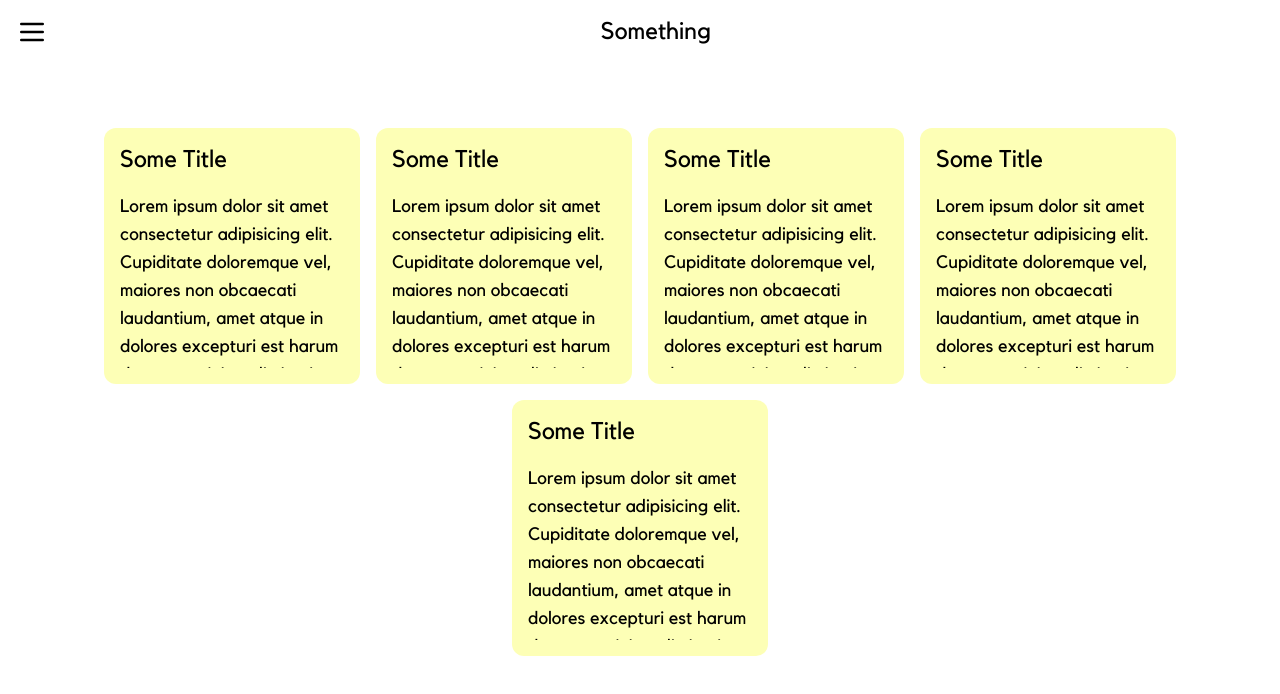
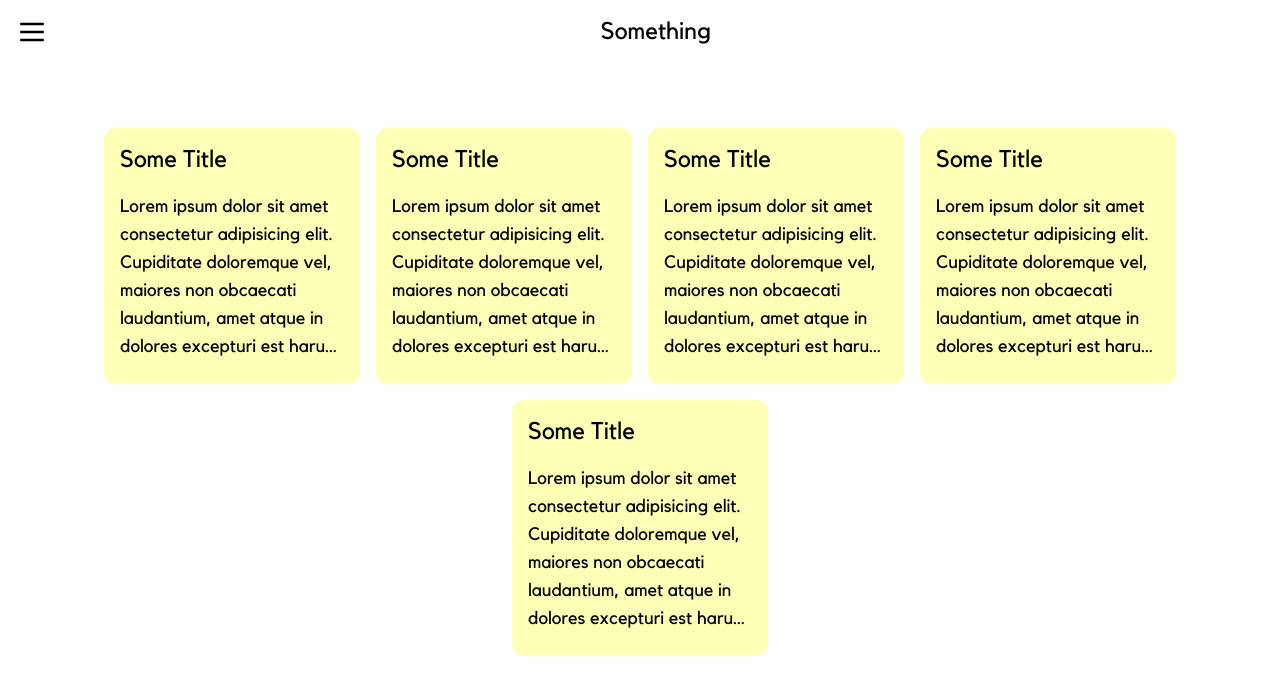
Before and after one commit to tanishkushwaha/pastel-notes, a Next.js app: page / in a window 1280 px wide. Shown: the top 694 px of the page. Built offline with nearby package versions, Linux system fonts and the light colour scheme; no server answers; sample sign-in values are in the browser's storage.

Commit message:
Add text ellipsis in the note component

```diff
--- a/components/Note.tsx
+++ b/components/Note.tsx
@@ -2,11 +2,10 @@ import React from 'react'
 
 export default function Note({ title, body }: { title: string, body: string }) {
 
-
   return (
-    <div className={`w-64 h-64 bg-pastelYellow rounded-xl p-4 flex flex-col`}>
+    <div className={`w-64 min-h-64 bg-pastelYellow rounded-xl p-4 flex flex-col`}>
       <h1 className="text-2xl mb-4">{title}</h1>
-      <div className="text-lg overflow-hidden">Lorem ipsum dolor sit amet consectetur adipisicing elit. Cupiditate doloremque vel, maiores non obcaecati laudantium, amet atque in dolores excepturi est harum deserunt minima distinctio quia inventore et eveniet eligendi.</div>
+      <div className="text-lg line-clamp-6">Lorem ipsum dolor sit amet consectetur adipisicing elit. Cupiditate doloremque vel, maiores non obcaecati laudantium, amet atque in dolores excepturi est harum deserunt minima distinctio quia inventore et eveniet eligendi.</div>
     </div>
   )
 }
```
